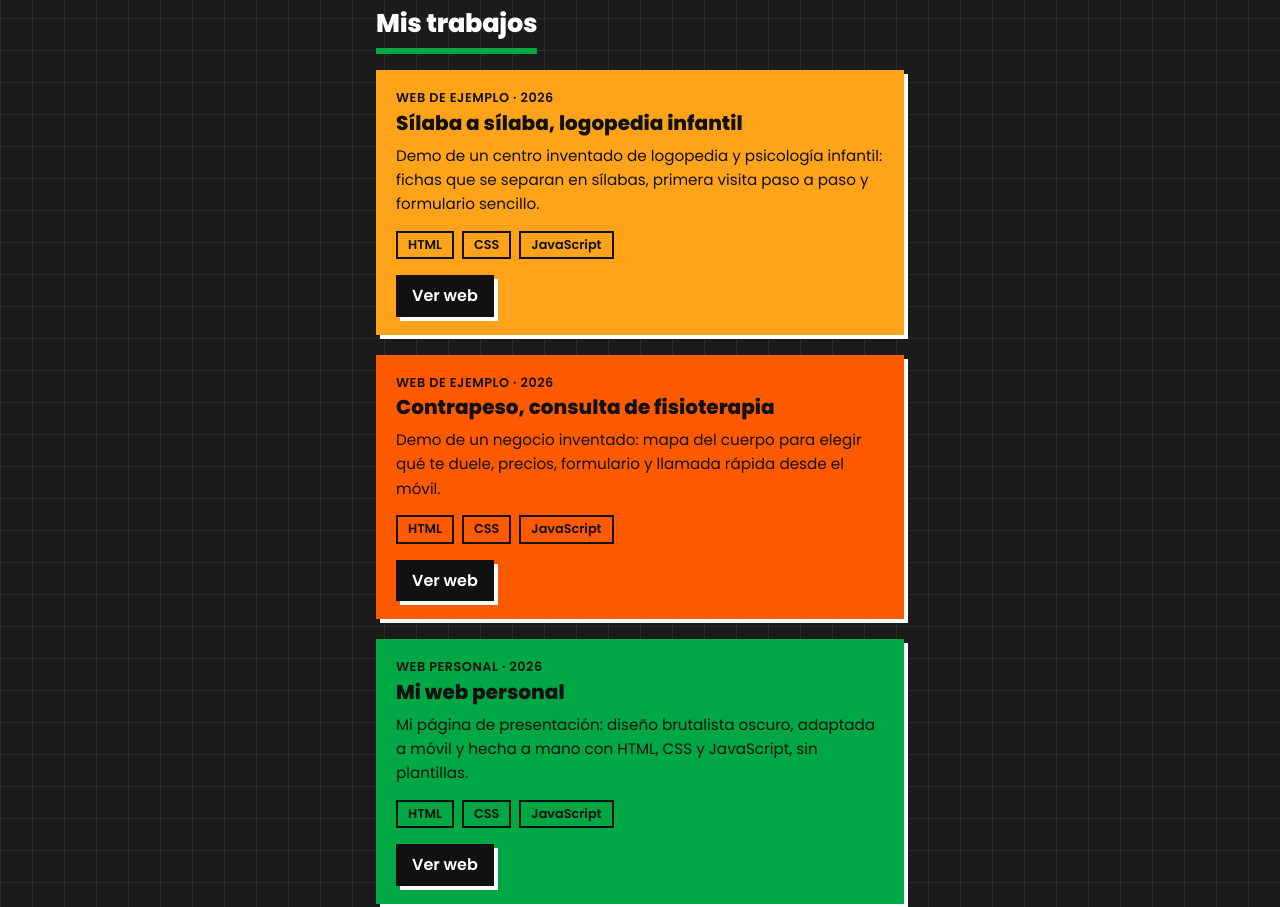
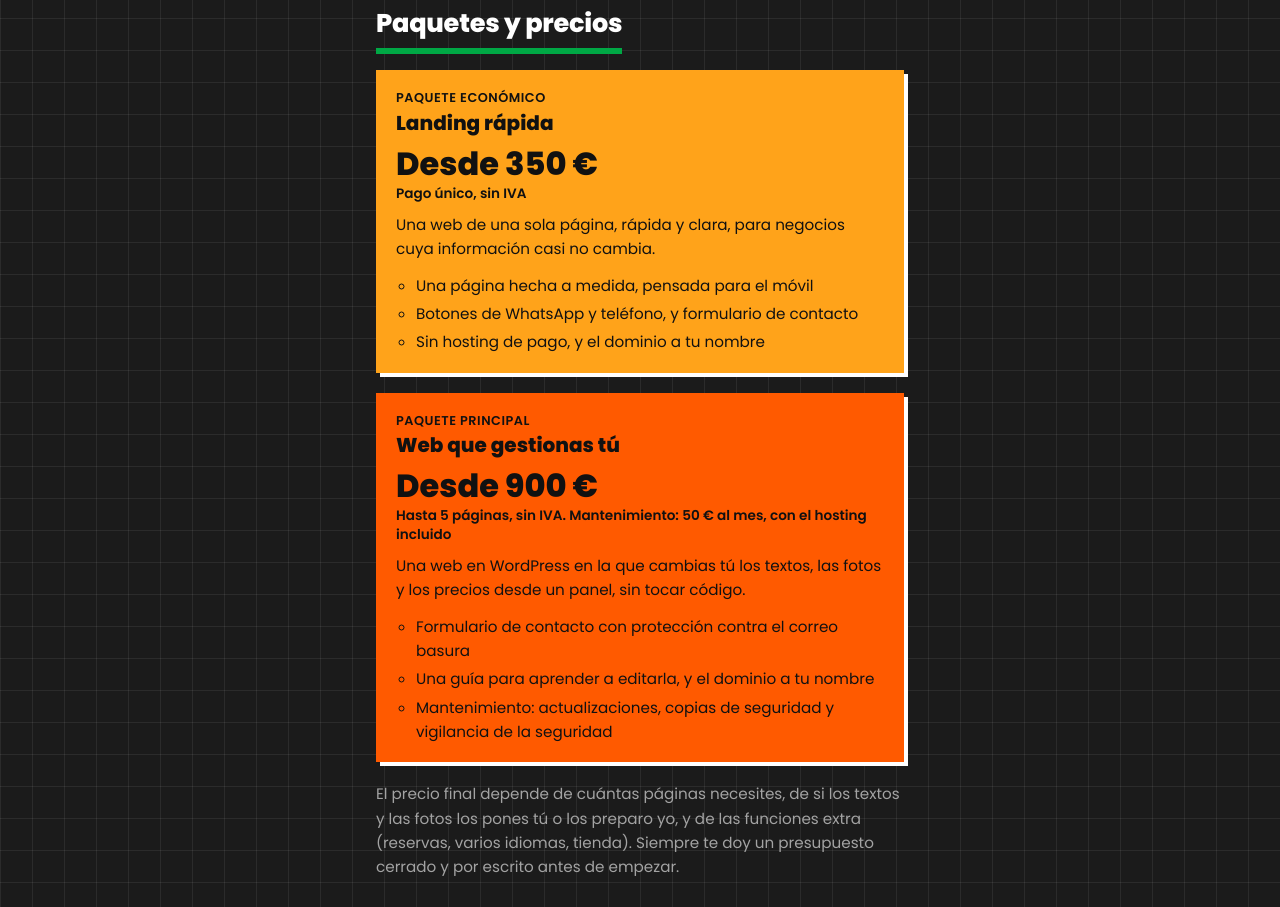
Before and after one commit to infoericms-code/infoericms-code.github.io, a plain HTML site: page index.html in a window 1280 px wide. Shown: the part 1006-1913 px from the top of the page. Drawn offline with Linux system fonts and the light colour scheme.

Commit message:
Cambios automáticos del 20/11/2026 18:59

```diff
--- a/index.html
+++ b/index.html
@@ -222,6 +222,67 @@
       color: var(--text-muted);
       font-size: .95rem;
       overflow-wrap: anywhere;
+    }
+
+    /* Paquetes y precios */
+    .packs {
+      list-style: none;
+      margin: 0;
+      padding: 0;
+      display: grid;
+      gap: 20px;
+    }
+    .pack {
+      padding: 18px 20px;
+      color: var(--ink);
+      box-shadow: var(--shadow);
+    }
+    .pack:nth-child(4n + 1) { background: var(--orange); }
+    .pack:nth-child(4n + 2) { background: var(--red); }
+    .pack:nth-child(4n + 3) { background: var(--green); }
+    .pack:nth-child(4n + 4) { background: var(--blue); }
+    .pack-meta {
+      margin: 0 0 2px;
+      font-size: .8rem;
+      font-weight: 600;
+      text-transform: uppercase;
+      letter-spacing: .04em;
+    }
+    .pack h3 {
+      margin: 0;
+      font-size: 1.25rem;
+      font-weight: 800;
+      line-height: 1.25;
+      overflow-wrap: anywhere;
+    }
+    .pack-price {
+      margin: 10px 0 0;
+      font-size: 2rem;
+      font-weight: 800;
+      line-height: 1.1;
+    }
+    .pack-price small {
+      display: block;
+      margin-top: 4px;
+      font-size: .85rem;
+      font-weight: 600;
+      line-height: 1.35;
+    }
+    .pack-desc {
+      margin: 10px 0 0;
+      font-size: .95rem;
+      overflow-wrap: anywhere;
+    }
+    .pack-list {
+      margin: 12px 0 0;
+      padding-left: 20px;
+      font-size: .95rem;
+    }
+    .pack-list li + li { margin-top: 4px; }
+    .packs-note {
+      margin: 20px 0 0;
+      color: var(--text-muted);
+      font-size: .95rem;
     }
 
     /* Trabajos */
@@ -529,6 +590,36 @@
       </ul>
     </section>
 
+    <section aria-labelledby="paquetes">
+      <h2 id="paquetes">Paquetes y precios</h2>
+      <!-- EDITA AQUÍ: precios de partida (20 nov 2026), sin IVA. Se ajustan con las horas reales de cada web y tras la consulta con la gestoría; subirlos tras 2–3 testimonios (plan, S11) -->
+      <ul class="packs">
+        <li class="pack">
+          <p class="pack-meta">Paquete económico</p>
+          <h3>Landing rápida</h3>
+          <p class="pack-price">Desde 350 €<small>Pago único, sin IVA</small></p>
+          <p class="pack-desc">Una web de una sola página, rápida y clara, para negocios cuya información casi no cambia.</p>
+          <ul class="pack-list">
+            <li>Una página hecha a medida, pensada para el móvil</li>
+            <li>Botones de WhatsApp y teléfono, y formulario de contacto</li>
+            <li>Sin hosting de pago, y el dominio a tu nombre</li>
+          </ul>
+        </li>
+        <li class="pack">
+          <p class="pack-meta">Paquete principal</p>
+          <h3>Web que gestionas tú</h3>
+          <p class="pack-price">Desde 900 €<small>Hasta 5 páginas, sin IVA. Mantenimiento: 50 € al mes, con el hosting incluido</small></p>
+          <p class="pack-desc">Una web en WordPress en la que cambias tú los textos, las fotos y los precios desde un panel, sin tocar código.</p>
+          <ul class="pack-list">
+            <li>Formulario de contacto con protección contra el correo basura</li>
+            <li>Una guía para aprender a editarla, y el dominio a tu nombre</li>
+            <li>Mantenimiento: actualizaciones, copias de seguridad y vigilancia de la seguridad</li>
+          </ul>
+        </li>
+      </ul>
+      <p class="packs-note">El precio final depende de cuántas páginas necesites, de si los textos y las fotos los pones tú o los preparo yo, y de las funciones extra (reservas, varios idiomas, tienda). Siempre te doy un presupuesto cerrado y por escrito antes de empezar.</p>
+    </section>
+
     <section aria-labelledby="trabajos">
       <h2 id="trabajos">Mis trabajos</h2>
       <!-- EDITA AQUÍ: tus trabajos, el más reciente arriba (o usa el comando /trabajo) -->
```
